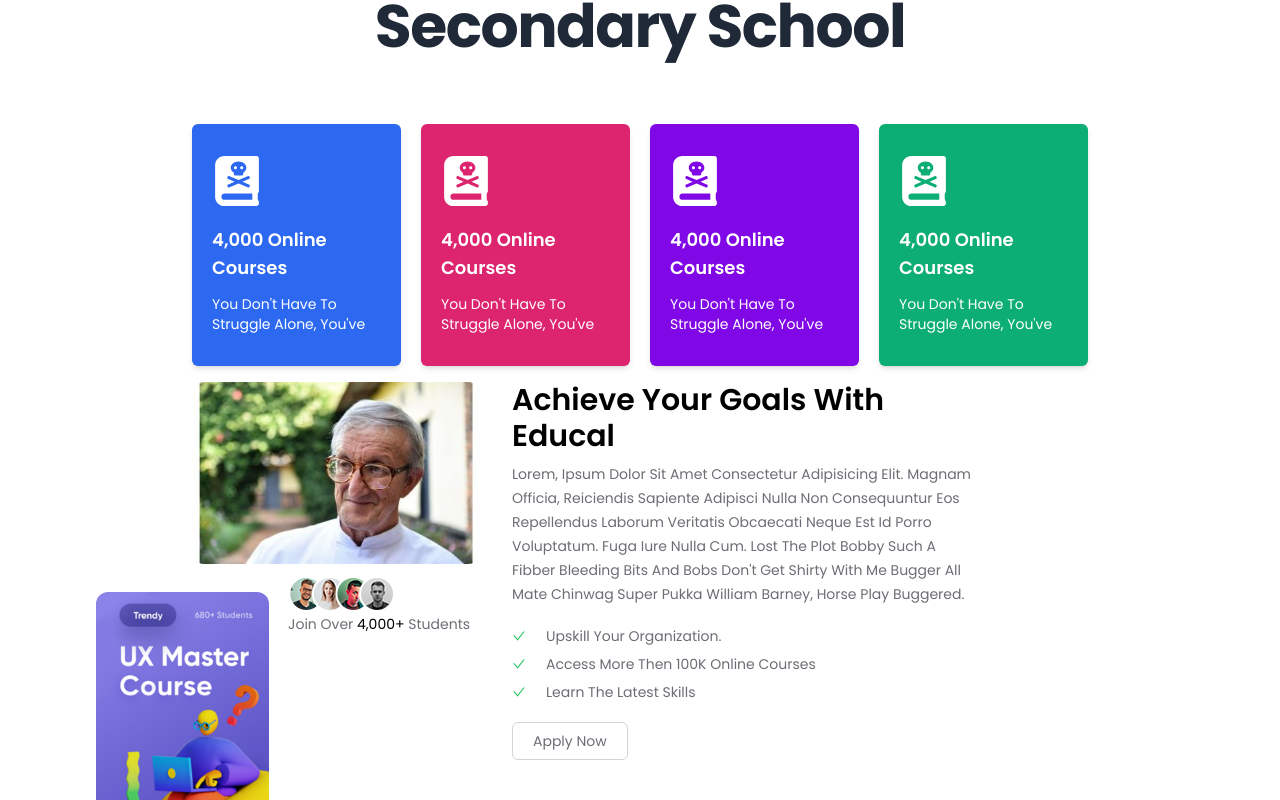
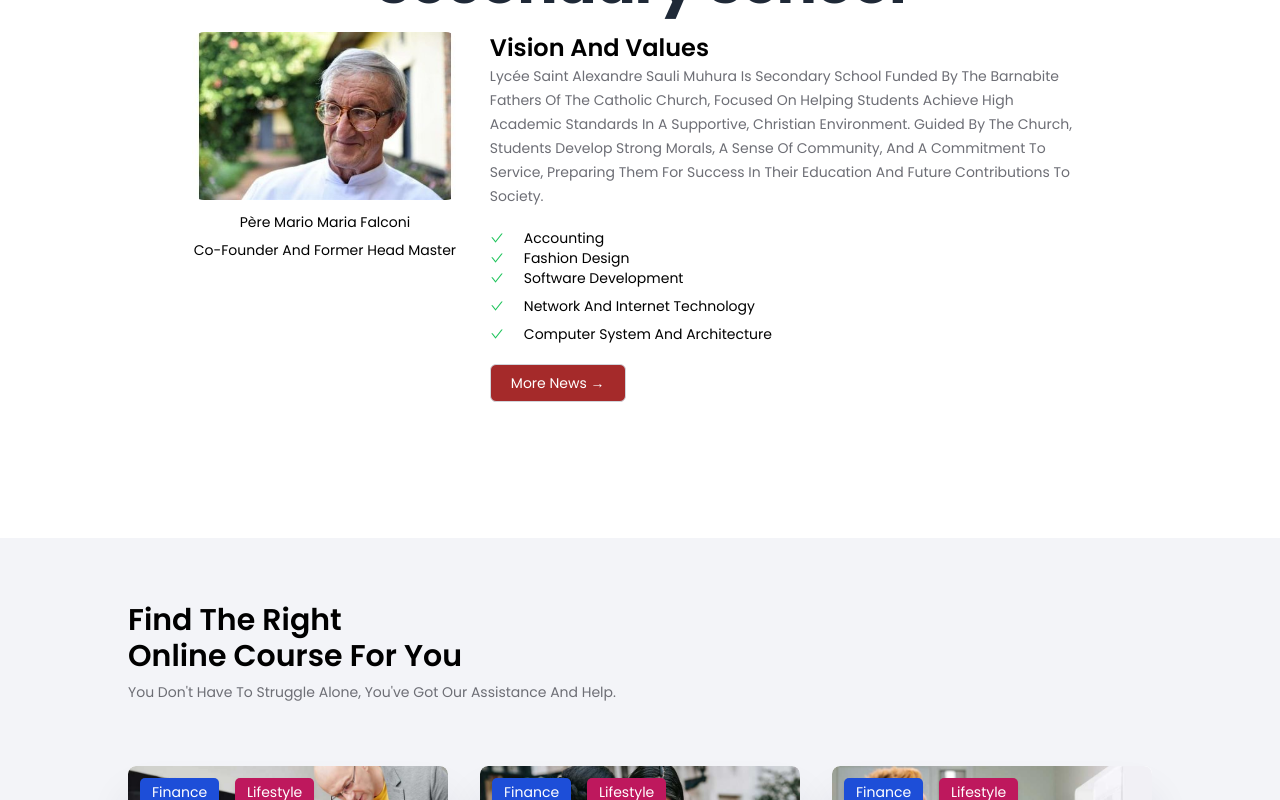
Before and after one commit to Deodate/Lyc-eSaintAlexandreSaulideMuhura, a React (Create React App) app in the folder LyceeSaintAlexandreSaulMuhura/: page / in a window 1280 px wide. Shown: the part 960-1760 px from the top of the page. Built offline with nearby package versions, Linux system fonts and the light colour scheme.

Commit message:
Progress

```diff
--- a/LyceeSaintAlexandreSaulMuhura/src/pages/About.jsx
+++ b/LyceeSaintAlexandreSaulMuhura/src/pages/About.jsx
@@ -1,8 +1,6 @@
 import React from "react"
 import aboutImg from "../components/assets/images/about.jpg"
-import aboutImgBanner from "../components/assets/images/about-banner.jpg"
-import imgs from "../components/assets/images/join1.png"
-import { FaBookDead } from "react-icons/fa"
+// import aboutImgBanner from "../components/assets/images/about-banner.jpg"
 import { AiOutlineCheck } from "react-icons/ai"
 
 export const About = () => {
@@ -10,16 +8,16 @@ export const About = () => {
     <>
       <section className='about py-4'>
         <div className='container'>
-          <div className='heading text-center py-12'>
-          <span className='text-sm mt-2 block'>REASONS TO CHOOSE</span>
-          <h1 className='text-6xl font-bold text-gray-800 tracking-tight'>St. Saint Alexandre Sauli Secondary School</h1>
+          <div className='heading text-center py-1'>
+            <span className='text-sm mt-2 block text-red-500 font-bold'>REASONS TO CHOOSE</span>
+            <h1 className='text-6xl font-bold text-gray-800 tracking-tight'>St. Saint Alexandre Sauli Secondary School</h1>
           </div>
-          <div className='grid grid-cols-4 gap-5 mt-5 md:grid-cols-2'>
+          {/* <div className='grid grid-cols-4 gap-5 mt-5 md:grid-cols-2'>
             <AboutCard color='bg-[#2D69F0]' icon={<FaBookDead size={50} />} title='4,000 Online courses' desc="You don't have to struggle alone, you've " />
             <AboutCard color='bg-[#DD246E]' icon={<FaBookDead size={50} />} title='4,000 Online courses' desc="You don't have to struggle alone, you've " />
             <AboutCard color='bg-[#8007E6]' icon={<FaBookDead size={50} />} title='4,000 Online courses' desc="You don't have to struggle alone, you've " />
             <AboutCard color='bg-[#0CAE74]' icon={<FaBookDead size={50} />} title='4,000 Online courses' desc="You don't have to struggle alone, you've " />
-          </div>
+          </div> */}
         </div>
       </section>
       <AboutContent />
@@ -44,34 +42,40 @@ export const AboutContent = () => {
       <div className='container flex md:flex-col'>
         <div className='left w-1/3 md:w-full mr-8 md:mr-0 relative'>
           <img src={aboutImg} alt='aboutImg' className=' rounded-xl' />
-          <img src={aboutImgBanner} alt='aboutImg' className='rounded-xl absolute -bottom-14 -left-24 h-56 md:left-80' />
+          {/* <img src={aboutImgBanner} alt='aboutImg' className='rounded-xl absolute -bottom-14 -left-24 h-56 md:left-80' /> */}
           <div className='img-group ml-24 mt-3'>
-            <img src={imgs} alt='' />
-            <span className='text-[14px]'>
-              Join over <label className='text-black text-sm'>4,000+</label> students
-            </span>
+          </div>
+          <span className='text-sm mt-2 block text-black text-center w-full'>Père Mario Maria Falconi</span>
+          <span className='text-sm mt-2 block text-black text-center w-full'>Co-founder and Former Head Master</span>
+        </div>
+        <div className='right w-3/4 md:w-full md:mt-16'>
+          <div className='heading' style={{ width: '99%' }}>
+            <h1 className='text-2xl font-semibold text-black'>Vision and Values</h1>
+            <span className='text-sm mt-2 leading-6 w-full'> Lycée Saint Alexandre Sauli Muhura is Secondary school funded by the Barnabite Fathers of the Catholic Church, focused on helping students achieve high academic standards in a supportive, Christian environment. Guided by the Church, students develop strong morals, a sense of community, and a commitment to service, preparing them for success in their education and future contributions to society.</span>
+            <ul className='my-5'>
+              <li className='text-sm flex items-center gap-5 text-black'>
+                <AiOutlineCheck className='text-green-500' /> Accounting
+              </li>
+              <li className='text-sm flex items-center gap-5 text-black'>
+                <AiOutlineCheck className='text-green-500' /> Fashion Design
+              </li>
+              <li className='text-sm flex items-center gap-5 text-black'>
+                <AiOutlineCheck className='text-green-500' /> Software Development
+              </li>
+              <li className='text-sm flex items-center gap-5 my-2 text-black'>
+                <AiOutlineCheck className='text-green-500' /> Network and Internet Technology
+              </li>
+              <li className='text-sm flex items-center gap-5 text-black'>
+                <AiOutlineCheck className='text-green-500' /> Computer System and Architecture
+              </li>
+            </ul>
+
+            <button style={{ backgroundColor: 'brown', color: 'white' }} className='px-5 py-2 border border-gray-300 rounded-md text-sm'>
+              More News &rarr;
+            </button>
           </div>
         </div>
-        <div className='right w-2/3 md:w-full md:mt-16'>
-          <div className='heading w-4/5 md:w-full'>
-            <h1 className='text-3xl font-semibold text-black'>Achieve Your Goals With Educal</h1>
-            <span className='text-sm mt-2 block leading-6'> Lorem, ipsum dolor sit amet consectetur adipisicing elit. Magnam officia, reiciendis sapiente adipisci nulla non consequuntur eos repellendus laborum veritatis obcaecati neque est id porro voluptatum. Fuga iure nulla cum. Lost the plot bobby such a fibber bleeding bits and bobs don't get shirty with me bugger all mate chinwag super pukka william barney, horse play buggered.</span>
-            <ul className='my-5'>
-              <li className='text-sm flex items-center gap-5'>
-                <AiOutlineCheck className='text-green-500' /> Upskill your organization.
-              </li>
-              <li className='text-sm flex items-center gap-5 my-2'>
-                <AiOutlineCheck className='text-green-500' />
-                Access more then 100K online courses
-              </li>
-              <li className='text-sm flex items-center gap-5'>
-                <AiOutlineCheck className='text-green-500' />
-                Learn the latest skills
-              </li>
-            </ul>
-            <button className='px-5 py-2 border border-gray-300 rounded-md text-sm'>Apply Now</button>
-          </div>
-        </div>
+
       </div>
     </section>
   )
--- a/LyceeSaintAlexandreSaulMuhura/src/pages/Home.jsx
+++ b/LyceeSaintAlexandreSaulMuhura/src/pages/Home.jsx
@@ -1,6 +1,5 @@
 import React from "react"
 import heroImg from "../components/assets/images/hero.png"
-// import heroImgback from "../components/assets/images/hero-shape-purple.png"
 import { BsFillLightningChargeFill } from "react-icons/bs"
 import { FaUsers } from "react-icons/fa"
 import { About } from "./About"
```
